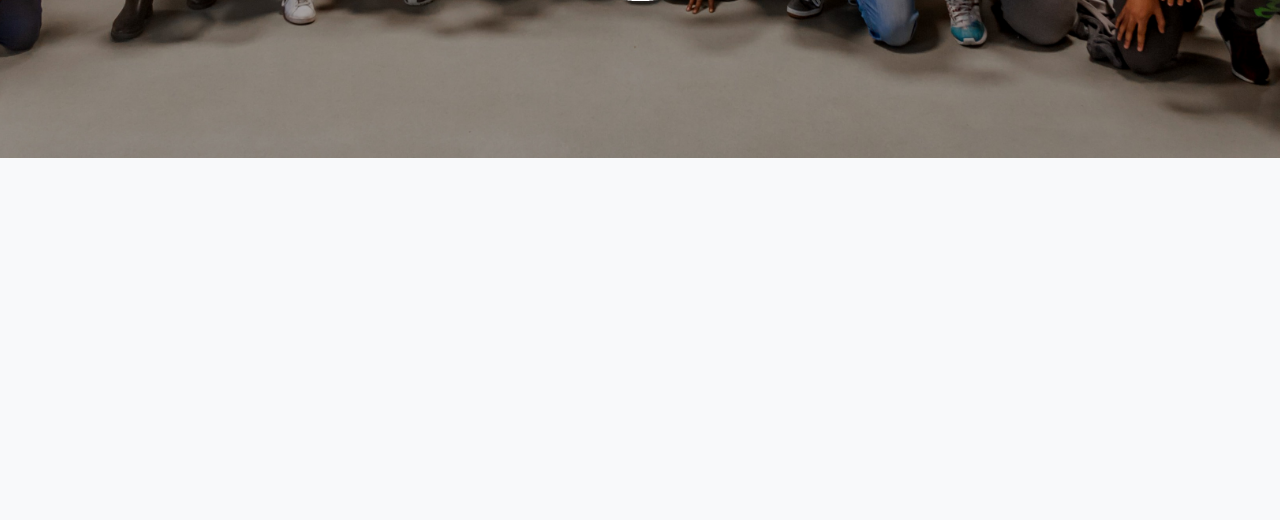
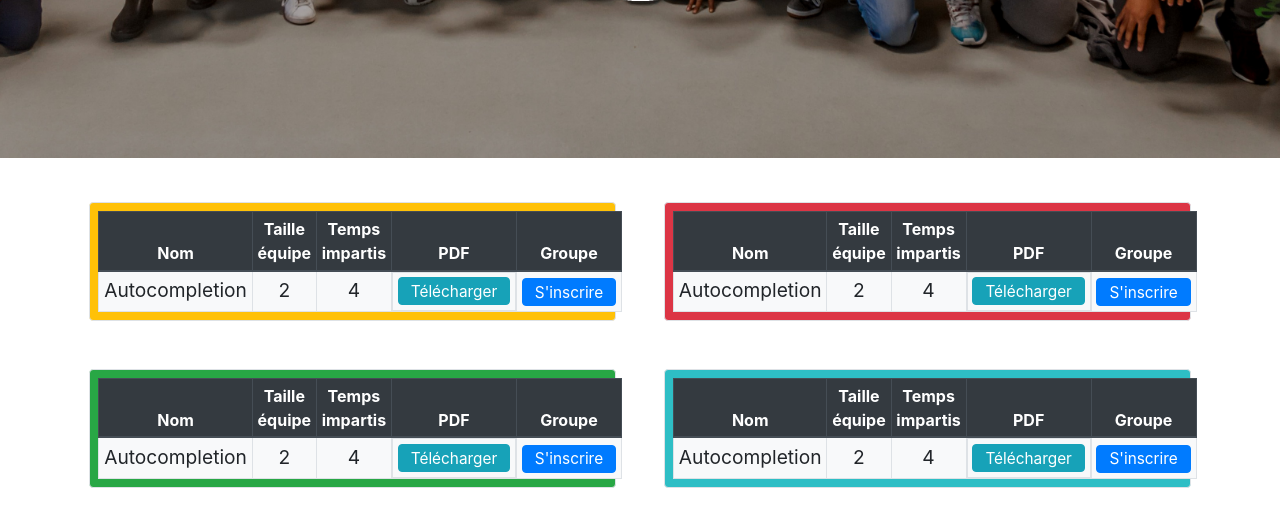
Before and after one commit to samuel-joly/Project-center, a PHP site: page / in a window 1280 px wide. Shown: the part 708-1228 px from the top of the page. Before the commit the page ends 866 px from the top, so only its background shows below. Run offline with PHP 8.4, Linux system fonts and the light colour scheme.

Commit message:
merge prepare

```diff
--- a/index.php
+++ b/index.php
@@ -25,7 +25,7 @@
 	    </header>
 
 	    <main>
-		<div class='w-100 row m-0 p-0' style='background:url("medias/promo2002-dark.jpeg") no-repeat center;background-size:cover; height:50em;'>
+		<div class='w-100 row  ml-0 mb-3 p-0' style='background:url("medias/promo2002-dark.jpeg") no-repeat center;background-size:cover; height:50em;'>
 			<div class='input-group row col-12 mt-2 justify-content-center p-0 mb-2 mr-2 align-items-center' >
 				<div class='p-0 m-0 row col-lg-12 align-items-center justify-content-center search_main_parent' style='height:fit-content;'>
 					<p class='text-white text-center col-12 m-0' style='font-size:70px;'>Trouvez un partenaire</p>
@@ -52,8 +52,104 @@
 				</div>
 
 			</div>
+		</div>
+
+
+		<div class='m-1 mt-3 p-1 row justify-content-center'>
+			<div class='card bg-warning border rounded col-5 p-2 m-4' style='height:fit-content;'>
+				<table class='table col-12 table-stripped table-bordered table-sm mb-0'>
+					<thead class='thead-dark'>
+						<tr>
+							<th class='text-center' style='width:5em;'>Nom</th>
+							<th class='text-center' style='width:7em;'>Taille équipe</th>
+							<th class='text-center' style='width:7em;'>Temps impartis</th>
+							<th class='text-center' style='width:1em;'>PDF</th>
+							<th class='text-center' style='width:8em;'>Groupe</th>
+						</tr>
+					</thead>
+
+
+					<tbody class='bg-light'>
+						<tr style='font-size:1.2em;'>
+							<td class='text-center'>Autocompletion</td><td class='text-center'>2</td><td class='text-center'>4</td>
+							<td class='d-flex justify-content-center'><button class='btn btn-info project_pdf_btn m-0 pb-0 pt-0' style='height:1.8em;font-size:0.8em;' id='pdf_1'>Télécharger</button></td>
+							<td class='text-center '><button class='btn btn-primary project_info_btn m-0 pb-0 pt-0' style='height:1.8em;font-size:0.8em;' id='info_1'>S'inscrire</button></td>
+						</tr>
+					</tbody>
+				</table>
+			</div>
+
+			<div class='card bg-danger border rounded col-5 p-2 m-4' style='height:fit-content;'>
+				<table class='table col-12 table-stripped table-bordered table-sm mb-0'>
+					<thead class='thead-dark'>
+						<tr>
+							<th class='text-center' style='width:5em;'>Nom</th>
+							<th class='text-center' style='width:7em;'>Taille équipe</th>
+							<th class='text-center' style='width:7em;'>Temps impartis</th>
+							<th class='text-center' style='width:1em;'>PDF</th>
+							<th class='text-center' style='width:8em;'>Groupe</th>
+						</tr>
+					</thead>
+
+
+					<tbody class='bg-light'>
+						<tr style='font-size:1.2em;'>
+							<td class='text-center'>Autocompletion</td><td class='text-center'>2</td><td class='text-center'>4</td>
+							<td class='d-flex justify-content-center'><button class='btn btn-info project_pdf_btn m-0 pb-0 pt-0' style='height:1.8em;font-size:0.8em;' id='pdf_1'>Télécharger</button></td>
+							<td class='text-center '><button class='btn btn-primary project_info_btn m-0 pb-0 pt-0' style='height:1.8em;font-size:0.8em;' id='info_1'>S'inscrire</button></td>
+						</tr>
+					</tbody>
+				</table>
+			</div>
+
+			<div class='card bg-success border rounded col-5 p-2 m-4' style='height:fit-content;'>
+				<table class='table col-12 table-stripped table-bordered table-sm mb-0'>
+					<thead class='thead-dark'>
+						<tr>
+							<th class='text-center' style='width:5em;'>Nom</th>
+							<th class='text-center' style='width:7em;'>Taille équipe</th>
+							<th class='text-center' style='width:7em;'>Temps impartis</th>
+							<th class='text-center' style='width:1em;'>PDF</th>
+							<th class='text-center' style='width:8em;'>Groupe</th>
+						</tr>
+					</thead>
+
+
+					<tbody class='bg-light'>
+						<tr style='font-size:1.2em;'>
+							<td class='text-center'>Autocompletion</td><td class='text-center'>2</td><td class='text-center'>4</td>
+							<td class='d-flex justify-content-center'><button class='btn btn-info project_pdf_btn m-0 pb-0 pt-0' style='height:1.8em;font-size:0.8em;' id='pdf_1'>Télécharger</button></td>
+							<td class='text-center '><button class='btn btn-primary project_info_btn m-0 pb-0 pt-0' style='height:1.8em;font-size:0.8em;' id='info_1'>S'inscrire</button></td>
+						</tr>
+					</tbody>
+				</table>
+			</div>
+
+			<div class='card border rounded col-5 m-4 p-2' style='height:fit-content;background:#2ebec5;'>
+				<table class='table col-12 table-stripped table-bordered table-sm mb-0'>
+					<thead class='thead-dark'>
+						<tr>
+							<th class='text-center' style='width:5em;'>Nom</th>
+							<th class='text-center' style='width:7em;'>Taille équipe</th>
+							<th class='text-center' style='width:7em;'>Temps impartis</th>
+							<th class='text-center' style='width:1em;'>PDF</th>
+							<th class='text-center' style='width:8em;'>Groupe</th>
+						</tr>
+					</thead>
+
+
+					<tbody class='bg-light'>
+						<tr style='font-size:1.2em;'>
+							<td class='text-center'>Autocompletion</td><td class='text-center'>2</td><td class='text-center'>4</td>
+							<td class='d-flex justify-content-center'><button class='btn btn-info project_pdf_btn m-0 pb-0 pt-0' style='height:1.8em;font-size:0.8em;' id='pdf_1'>Télécharger</button></td>
+							<td class='text-center '><button class='btn btn-primary project_info_btn m-0 pb-0 pt-0' style='height:1.8em;font-size:0.8em;' id='info_1'>S'inscrire</button></td>
+						</tr>
+					</tbody>
+				</table>
+			</div>
 
 		</div>
+
 	    </main>
 
 	    <footer></footer>
```
